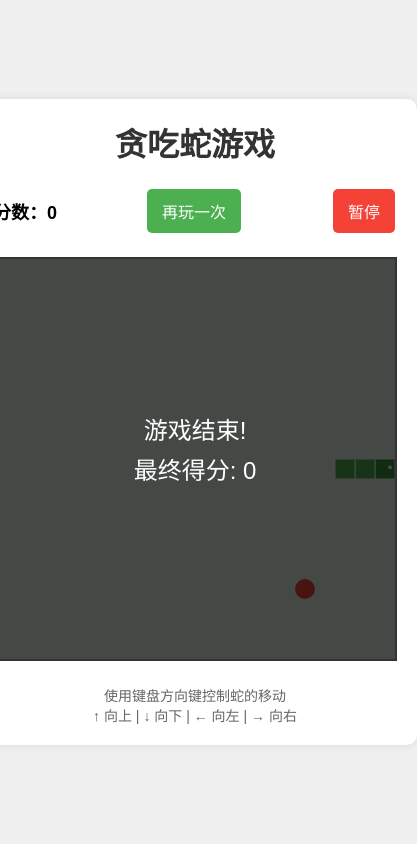
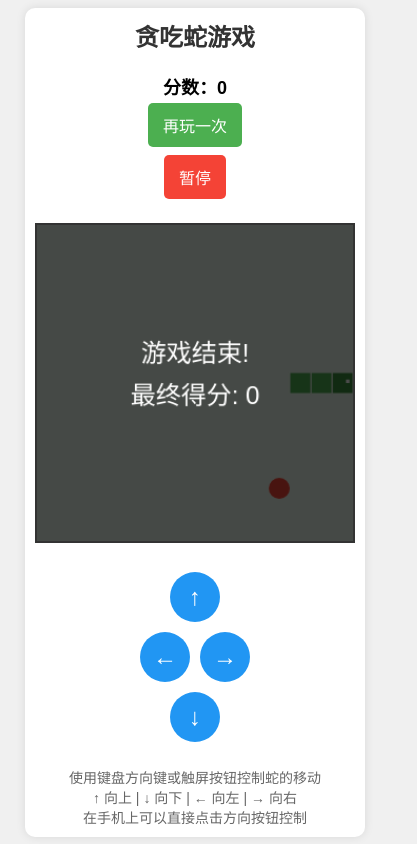
Before and after one commit to Ran-521/Snake, a plain HTML site: page index.html in a window 390 px wide. Both pictures are taken after a click on the button "开始游戏". Shown: the whole page, 417 px wide, since content can reach past the window. Drawn offline with Linux system fonts and the light colour scheme.

Commit message:
添加触屏控制和移动端适配支持

```diff
--- a/game.js
+++ b/game.js
@@ -6,10 +6,41 @@ document.addEventListener('DOMContentLoaded', function() {
     const startButton = document.getElementById('start-btn');
     const pauseButton = document.getElementById('pause-btn');
 
+    // 获取触屏控制按钮
+    const btnUp = document.getElementById('btn-up');
+    const btnDown = document.getElementById('btn-down');
+    const btnLeft = document.getElementById('btn-left');
+    const btnRight = document.getElementById('btn-right');
+
+    // 调整画布大小以适应移动设备
+    function resizeCanvas() {
+        // 获取父容器宽度
+        const containerWidth = canvas.parentElement.clientWidth - 40; // 减去padding
+        // 确保canvas尺寸在移动设备上适配良好
+        if (window.innerWidth <= 480) {
+            const size = Math.min(320, containerWidth);
+            canvas.width = size;
+            canvas.height = size;
+        } else {
+            canvas.width = 400;
+            canvas.height = 400;
+        }
+    }
+
+    // 页面加载和窗口大小改变时调整画布
+    resizeCanvas();
+    window.addEventListener('resize', function() {
+        resizeCanvas();
+        if (gameRunning) {
+            draw(); // 重新绘制游戏
+        } else {
+            draw(); // 重新绘制初始画面
+        }
+    });
+
     // 游戏变量
     const gridSize = 20;
-    const gridWidth = canvas.width / gridSize;
-    const gridHeight = canvas.height / gridSize;
+    let gridWidth, gridHeight;
 
     let snake = [];
     let food = {};
@@ -23,11 +54,15 @@ document.addEventListener('DOMContentLoaded', function() {
 
     // 初始化游戏
     function initGame() {
+        // 根据画布大小计算网格数量
+        gridWidth = Math.floor(canvas.width / gridSize);
+        gridHeight = Math.floor(canvas.height / gridSize);
+
         // 初始化蛇
         snake = [
-            {x: 5, y: 10},
-            {x: 4, y: 10},
-            {x: 3, y: 10}
+            {x: Math.floor(gridWidth / 4), y: Math.floor(gridHeight / 2)},
+            {x: Math.floor(gridWidth / 4) - 1, y: Math.floor(gridHeight / 2)},
+            {x: Math.floor(gridWidth / 4) - 2, y: Math.floor(gridHeight / 2)}
         ];
 
         // 生成食物
@@ -233,33 +268,97 @@ document.addEventListener('DOMContentLoaded', function() {
         startButton.textContent = '再玩一次';
     }
 
+    // 设置蛇的移动方向
+    function setDirection(newDirection) {
+        if (!gameRunning || gamePaused) return;
+
+        // 防止蛇反向移动
+        if (newDirection === 'up' && direction !== 'down') {
+            nextDirection = 'up';
+        } else if (newDirection === 'down' && direction !== 'up') {
+            nextDirection = 'down';
+        } else if (newDirection === 'left' && direction !== 'right') {
+            nextDirection = 'left';
+        } else if (newDirection === 'right' && direction !== 'left') {
+            nextDirection = 'right';
+        }
+    }
+
     // 键盘控制
     document.addEventListener('keydown', function(event) {
-        if (!gameRunning || gamePaused) return;
-
         switch (event.key) {
             case 'ArrowUp':
-                if (direction !== 'down') {
-                    nextDirection = 'up';
-                }
+                setDirection('up');
                 break;
             case 'ArrowDown':
-                if (direction !== 'up') {
-                    nextDirection = 'down';
-                }
+                setDirection('down');
                 break;
             case 'ArrowLeft':
-                if (direction !== 'right') {
-                    nextDirection = 'left';
-                }
+                setDirection('left');
                 break;
             case 'ArrowRight':
-                if (direction !== 'left') {
-                    nextDirection = 'right';
-                }
+                setDirection('right');
                 break;
         }
     });
+
+    // 触屏控制按钮事件
+    btnUp.addEventListener('click', function() {
+        setDirection('up');
+    });
+
+    btnDown.addEventListener('click', function() {
+        setDirection('down');
+    });
+
+    btnLeft.addEventListener('click', function() {
+        setDirection('left');
+    });
+
+    btnRight.addEventListener('click', function() {
+        setDirection('right');
+    });
+
+    // 触摸屏滑动控制
+    let touchStartX = 0;
+    let touchStartY = 0;
+
+    // 监听触摸开始事件
+    canvas.addEventListener('touchstart', function(event) {
+        touchStartX = event.touches[0].clientX;
+        touchStartY = event.touches[0].clientY;
+        event.preventDefault(); // 防止页面滚动
+    }, { passive: false });
+
+    // 监听触摸结束事件
+    canvas.addEventListener('touchend', function(event) {
+        if (!gameRunning || gamePaused) return;
+
+        const touchEndX = event.changedTouches[0].clientX;
+        const touchEndY = event.changedTouches[0].clientY;
+
+        const diffX = touchEndX - touchStartX;
+        const diffY = touchEndY - touchStartY;
+
+        // 判断滑动方向
+        if (Math.abs(diffX) > Math.abs(diffY)) {
+            // 水平滑动
+            if (diffX > 30) { // 向右滑动
+                setDirection('right');
+            } else if (diffX < -30) { // 向左滑动
+                setDirection('left');
+            }
+        } else {
+            // 垂直滑动
+            if (diffY > 30) { // 向下滑动
+                setDirection('down');
+            } else if (diffY < -30) { // 向上滑动
+                setDirection('up');
+            }
+        }
+
+        event.preventDefault(); // 防止页面滚动
+    }, { passive: false });
 
     // 按钮事件
     startButton.addEventListener('click', startGame);
--- a/index.html
+++ b/index.html
@@ -15,9 +15,25 @@
             <button id="pause-btn">暂停</button>
         </div>
         <canvas id="game-canvas" width="400" height="400"></canvas>
+
+        <!-- 添加触屏控制按钮 -->
+        <div class="touch-controls">
+            <div class="touch-row">
+                <button id="btn-up">↑</button>
+            </div>
+            <div class="touch-row">
+                <button id="btn-left">←</button>
+                <button id="btn-right">→</button>
+            </div>
+            <div class="touch-row">
+                <button id="btn-down">↓</button>
+            </div>
+        </div>
+
         <div class="game-instructions">
-            <p>使用键盘方向键控制蛇的移动</p>
+            <p>使用键盘方向键或触屏按钮控制蛇的移动</p>
             <p>↑ 向上 | ↓ 向下 | ← 向左 | → 向右</p>
+            <p>在手机上可以直接点击方向按钮控制</p>
         </div>
     </div>
     <script src="game.js"></script>
--- a/style.css
+++ b/style.css
@@ -19,6 +19,7 @@ body { /* 应用于body元素 */
     box-shadow: 0 0 10px rgba(0, 0, 0, 0.1); /* 添加阴影效果 */
     padding: 20px; /* 内边距为20像素 */
     text-align: center; /* 文本居中 */
+    max-width: 100%; /* 最大宽度100%，确保在小屏幕上正确显示 */
 }
 
 h1 { /* 应用于h1标题 */
@@ -67,6 +68,8 @@ button:hover { /* 鼠标悬停在按钮上时 */
 #game-canvas { /* 应用于游戏画布 */
     border: 2px solid #333; /* 2像素实线深灰色边框 */
     background-color: #e8f5e9; /* 背景色设为浅绿色 */
+    max-width: 100%; /* 最大宽度100%，确保在小屏幕上正确显示 */
+    height: auto; /* 自动调整高度，保持比例 */
 }
 
 .game-instructions { /* 应用于游戏说明区域 */
@@ -74,3 +77,57 @@ button:hover { /* 鼠标悬停在按钮上时 */
     color: #666; /* 字体颜色设为灰色 */
     font-size: 14px; /* 字体大小为14像素 */
 }
+
+/* 触屏控制样式 */
+.touch-controls { /* 应用于触屏控制区域 */
+    margin-top: 20px; /* 上外边距为20像素 */
+    display: flex; /* 使用弹性布局 */
+    flex-direction: column; /* 垂直排列 */
+    align-items: center; /* 水平居中 */
+}
+
+.touch-row { /* 应用于触屏控制按钮行 */
+    display: flex; /* 使用弹性布局 */
+    justify-content: center; /* 水平居中 */
+}
+
+.touch-controls button { /* 应用于触屏控制按钮 */
+    width: 60px; /* 按钮宽度 */
+    height: 60px; /* 按钮高度 */
+    margin: 5px; /* 外边距 */
+    font-size: 24px; /* 字体大小 */
+    border-radius: 50%; /* 圆形按钮 */
+    display: flex; /* 使用弹性布局 */
+    justify-content: center; /* 水平居中 */
+    align-items: center; /* 垂直居中 */
+    background-color: #2196F3; /* 蓝色背景 */
+}
+
+.touch-controls button:hover {
+    background-color: #0b7dda; /* 深蓝色背景，悬停效果 */
+}
+
+/* 媒体查询，针对小屏幕设备 */
+@media (max-width: 480px) {
+    .game-container {
+        padding: 10px; /* 小屏幕上减少内边距 */
+    }
+
+    h1 {
+        font-size: 24px; /* 小屏幕上减小标题字体 */
+    }
+
+    .game-info {
+        flex-direction: column; /* 小屏幕上垂直排列 */
+    }
+
+    #game-canvas {
+        width: 320px; /* 小屏幕上减小画布宽度 */
+        height: 320px; /* 小屏幕上减小画布高度 */
+    }
+
+    .touch-controls button {
+        width: 50px; /* 小屏幕上减小按钮尺寸 */
+        height: 50px; /* 小屏幕上减小按钮尺寸 */
+    }
+}
```
